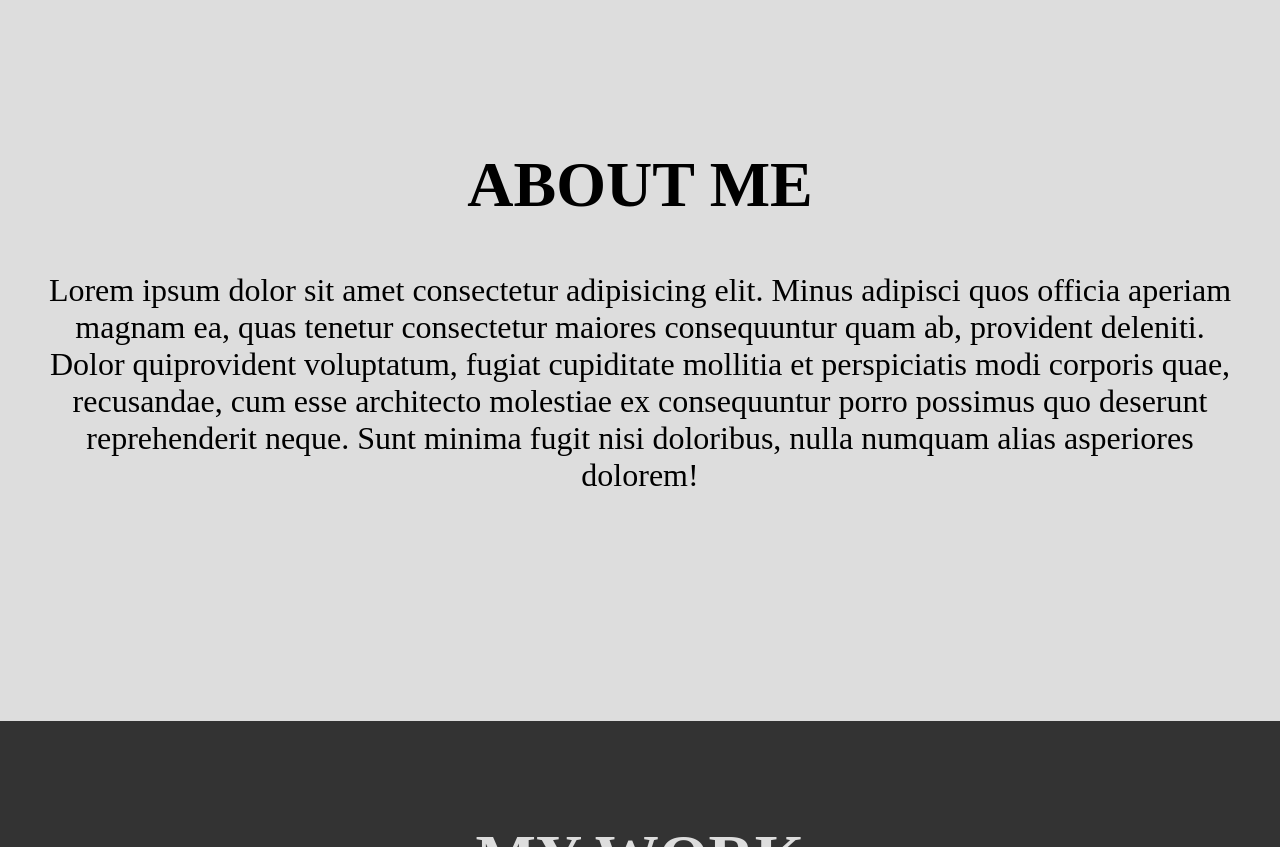
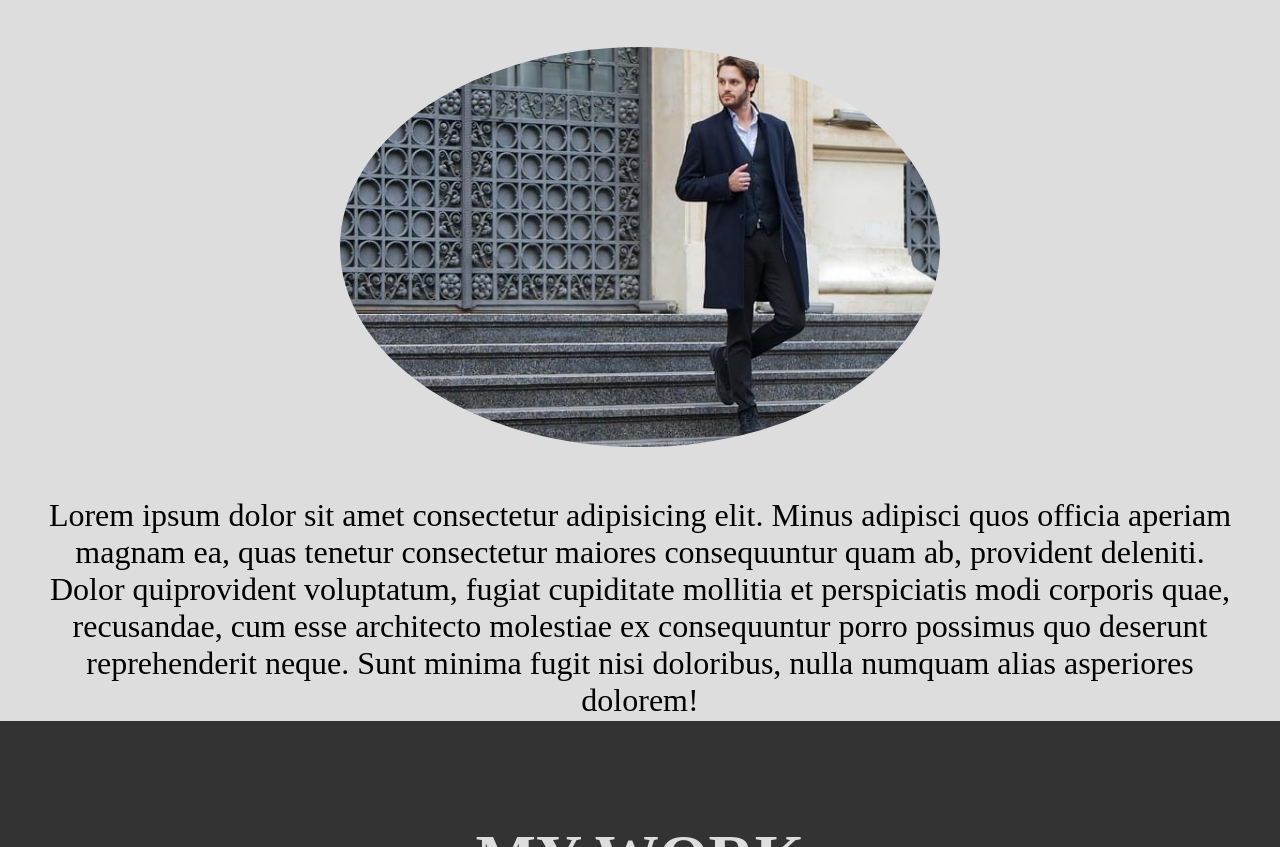
Before and after one commit to Taliboo/marcinTest, a website: page index.html in a window 1280 px wide. Shown: the part 879-1726 px from the top of the page. Drawn offline with Linux system fonts and the light colour scheme.

```diff
--- a/index.html
+++ b/index.html
@@ -36,7 +36,7 @@
 
         <section class="aboutme section" id="about-me">
             <h2 class="title">about me</h2>
-            <!-- <img src="dist/img/foto_small.jpg" alt="" class="aboutme__footage"> -->
+            <img src="dist/img/foto_small.jpg" alt="" class="aboutme__footage">
             <p class="aboutme__text">Lorem ipsum dolor sit amet consectetur adipisicing elit. Minus adipisci quos
                 officia aperiam magnam ea, quas tenetur consectetur maiores consequuntur quam ab, provident deleniti.
                 Dolor quiprovident voluptatum, fugiat cupiditate mollitia et perspiciatis modi corporis quae,
```
Also changed, not shown: 1 other file.
